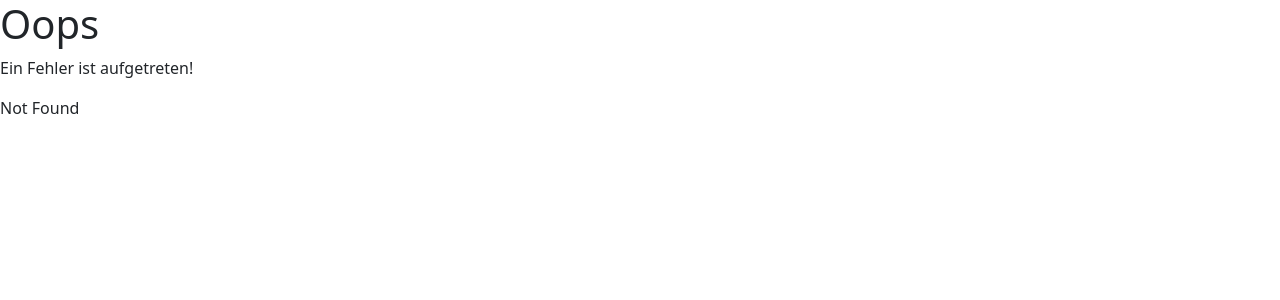
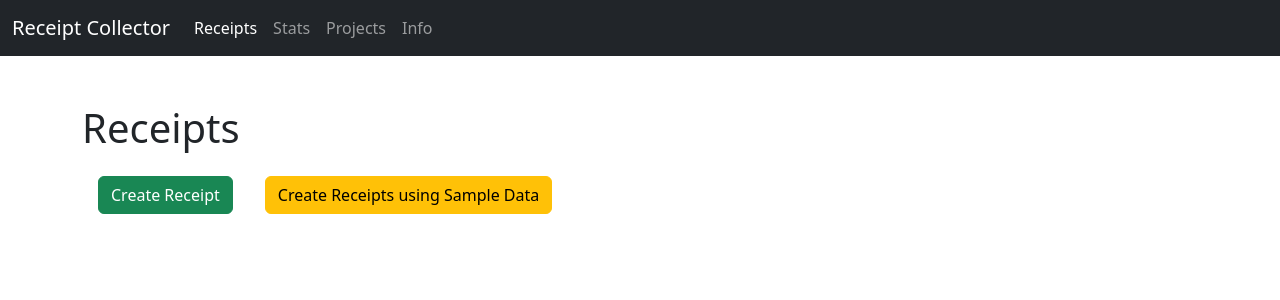
Before and after one commit to iham/MSC_DDB_D6_Abgabe, a React (Create React App) app in the folder receipt/: page /receipts in a window 1280 px wide. Before the commit this address had no page. Shown: the top 300 px of the page. Built offline with nearby package versions, Linux system fonts and the light colour scheme.

Commit message:
added several pages as outlets and moved Receipt creation and Listing to a separate Page.

```diff
--- a/receipt/src/App.js
+++ b/receipt/src/App.js
@@ -1,10 +1,8 @@
 import { useEffect, useState } from 'react';
-import ReceiptForm from './component/ReceiptForm';
-import ReceiptList from './component/ReceiptList';
 
 import ReceiptService from './services/ReceiptService';
 import ReceiptStorageService from './services/ReceiptStorageService';
-import SampleDataService from './services/SampleDataService';
+
 import { Outlet, NavLink } from 'react-router-dom';
 
 const App = props => {
@@ -13,7 +11,6 @@ const App = props => {
   const [receiptService, setReceiptService] = useState(new ReceiptService());
   const receiptStorageService = new ReceiptStorageService(receiptService);
   const [receipts, setReceipts] = useState(receiptService.receipts);
-  const [showReceiptForm, setShowReceiptForm] = useState(false);
 
   // load data ONCE
   useEffect(() => {
@@ -31,35 +28,7 @@ const App = props => {
       setUSTTypes([...dataJson]);
     };
     fetchUST();
-    // debugger
   }, []);
-
-  const handleCreateSampleReceipts = () => {
-    SampleDataService(
-      receiptService,
-      projectTypes,
-      ustTypes,
-      100
-    )
-    setReceipts([...receiptService.receipts]);
-    receiptStorageService.save();
-  }
-  const handleDeleteReceipt = (receipt) => {
-    receiptService.remove(receipt);
-    setReceipts([...receiptService.receipts]);
-    receiptStorageService.save();
-  }
-
-  const toggleShowReceiptForm = () => {
-    setShowReceiptForm(!showReceiptForm);
-  }
-
-  const handleSaveReceipt = (receipt) => {
-    receiptService.add(receipt);
-    setReceipts([...receiptService.receipts]);
-    receiptStorageService.save();
-    toggleShowReceiptForm();
-  }
 
   return (
     <>
@@ -73,8 +42,14 @@ const App = props => {
             <ul className="navbar-nav">
               <li className="nav-item">
                 <NavLink className="nav-link"
-                  to="/">
-                    Home
+                  to="/receipts">
+                    Receipts
+                </NavLink>
+              </li>
+              <li className="nav-item">
+                <NavLink className="nav-link"
+                  to="/stats">
+                    Stats
                 </NavLink>
               </li>
               <li className="nav-item">
@@ -94,37 +69,7 @@ const App = props => {
         </div>
       </nav>
       <div className='container mt-5 mb-5'>
-        <Outlet />
-      </div>
-      <div className='container mt-5 mb-5'>
-        <div className="row">
-          <div className="col-6">
-            <h1>Receipt Collector Demo</h1>
-            <p>As for this Proof of Concept, you can add Receipts on your own or create Samples to view data representation.</p>
-            {!showReceiptForm &&
-              <>
-                <button className='btn btn-success m-3'
-                  onClick={evt => setShowReceiptForm(!showReceiptForm)}>Create Receipt</button>
-                <button className='btn btn-warning m-3'
-                  onClick={evt => handleCreateSampleReceipts()}>Create Receipts using Sample Data</button>
-              </>
-            }
-            {showReceiptForm &&
-              <ReceiptForm
-                toggleShowReceiptForm={toggleShowReceiptForm}
-                handleSaveReceipt={handleSaveReceipt}
-                projectTypes={projectTypes}
-                ustTypes={ustTypes}
-              />
-            }
-            {receipts.length > 0 &&
-              <ReceiptList
-                handleDeleteReceipt={handleDeleteReceipt}
-                receipts={receipts}
-              />
-            }
-          </div>
-        </div>
+        <Outlet context={[projectTypes, ustTypes, receiptService, receiptStorageService, receipts, setReceipts]} />
       </div>
     </>
   );
--- a/receipt/src/ProjectsPage.js
+++ b/receipt/src/ProjectsPage.js
@@ -1,10 +1,22 @@
+import { useOutletContext } from "react-router-dom";
+
 const Projects = (props) => {
+    const [projectTypes] = useOutletContext();
     return (
         <>
             <h1>Projects</h1>
             <p>
                 Lorem ipsum dolor sit amet consectetur, adipisicing elit. Omnis dolore voluptas temporibus, deserunt iusto minus neque sapiente iure commodi molestiae provident! Fugiat magnam repellendus, impedit sed facere error soluta? Minima!
             </p>
+            {projectTypes &&
+                <ul className="list-group">
+                    {projectTypes.map((item, key) => {
+                        return <li key={'project_type_key_'+key}
+                            className={`list-group-item ${!item.active ? 'disabled' : ''}`}>{item.name} ({!item.active ? 'Inactive' : 'Active'})</li>
+                    })}
+                </ul>
+            }
+
         </>
     );
 };
--- /dev/null
+++ b/receipt/src/ReceiptsPage.js
@@ -0,0 +1,76 @@
+import { useOutletContext } from "react-router-dom";
+import { useState } from 'react';
+
+import SampleDataService from './services/SampleDataService';
+
+import ReceiptForm from './component/ReceiptForm';
+import ReceiptList from './component/ReceiptList';
+
+const Receipts = (props) => {
+    const [projectTypes, ustTypes, receiptService, receiptStorageService, receipts, setReceipts] = useOutletContext();
+    const [showReceiptForm, setShowReceiptForm] = useState(false);
+
+    const handleCreateSampleReceipts = () => {
+        SampleDataService(
+          receiptService,
+          projectTypes,
+          ustTypes,
+          10
+        )
+        setReceipts([...receiptService.receipts]);
+        receiptStorageService.save();
+      }
+      const handleDeleteReceipt = (receipt) => {
+        receiptService.remove(receipt);
+        setReceipts([...receiptService.receipts]);
+        receiptStorageService.save();
+      }
+
+      const toggleShowReceiptForm = () => {
+        setShowReceiptForm(!showReceiptForm);
+      }
+
+      const handleSaveReceipt = (receipt) => {
+        receiptService.add(receipt);
+        setReceipts([...receiptService.receipts]);
+        receiptStorageService.save();
+        toggleShowReceiptForm();
+      }
+
+
+    return (
+        <>
+            <h1>Receipts</h1>
+
+            <div className="row">
+                <div className="col-6">
+                    {!showReceiptForm &&
+                        <>
+                            <button className='btn btn-success m-3'
+                                onClick={evt => setShowReceiptForm(!showReceiptForm)}>Create Receipt</button>
+                            <button className='btn btn-warning m-3'
+                                onClick={evt => handleCreateSampleReceipts()}>Create Receipts using Sample Data</button>
+                        </>
+                    }
+                    {showReceiptForm &&
+                        <ReceiptForm
+                            toggleShowReceiptForm={toggleShowReceiptForm}
+                            handleSaveReceipt={handleSaveReceipt}
+                            projectTypes={projectTypes}
+                            ustTypes={ustTypes}
+                        />
+                    }
+                    {receipts.length > 0 &&
+                        <ReceiptList
+                            handleDeleteReceipt={handleDeleteReceipt}
+                            receipts={receipts}
+                        />
+                    }
+                </div>
+            </div>
+
+        </>
+    );
+};
+
+export default Receipts
--- /dev/null
+++ b/receipt/src/StartPage.js
@@ -0,0 +1,10 @@
+const StartPage = (props) => {
+    return (
+        <>
+            <h1>Receipt Collector Demo</h1>
+            <p>As for this Proof of Concept, you can add Receipts on your own or create Samples to view data representation.</p>
+        </>
+    );
+};
+
+export default StartPage;
--- /dev/null
+++ b/receipt/src/StatsPage.js
@@ -0,0 +1,14 @@
+import { useOutletContext } from "react-router-dom";
+
+const StatsPage = (props) => {
+    const [projectTypes, ustTypes, receiptService, receiptStorageService, receipts, setReceipts] = useOutletContext();
+
+    return (
+        <>
+            <h1>Stats</h1>
+            <p>Using ECharts for some visuals.</p>
+        </>
+    );
+};
+
+export default StatsPage;
```
Also changed, not shown: receipt/src/index.js (+15 -0 lines).
